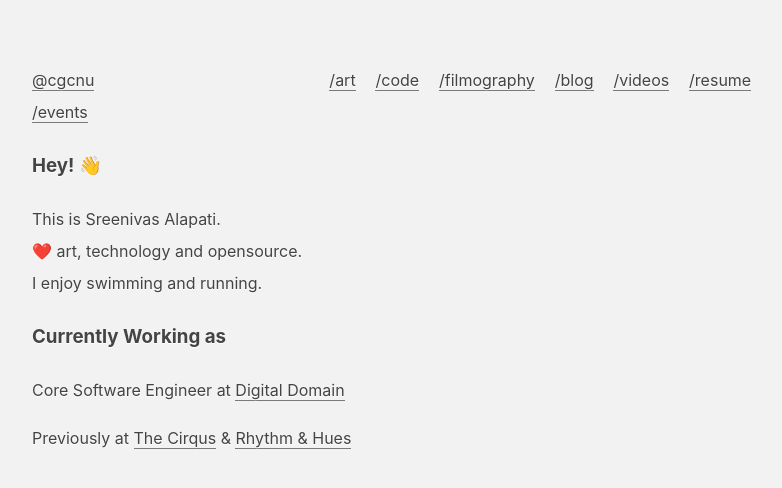
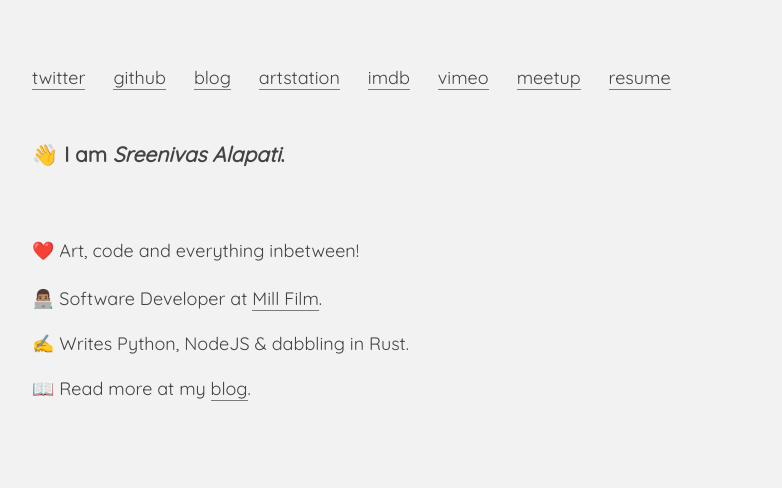
Before and after one commit to cg-cnu/cg-cnu.github.io, a plain HTML site: page index.html in a window 1280 px wide. Shown: the whole page, without its empty margins (224-1006 px from the left). Drawn offline with Linux system fonts and the light colour scheme.

Commit message:
refactor

```diff
--- /dev/null
+++ b/assets/main.css
@@ -0,0 +1,47 @@
+@import url("https://fonts.googleapis.com/css?family=Quicksand&display=swap");
+
+body {
+  margin: 5% auto;
+  background: #f2f2f2;
+  color: #444444;
+  font-family: Quicksand, sans-serif;
+  font-size: 18px;
+  line-height: 1.5;
+  max-width: 60%;
+  padding: 0 10px;
+}
+
+h1,
+h2,
+h3 {
+  line-height: 1.5;
+}
+
+a {
+  text-decoration: none;
+}
+
+.link {
+  border-bottom: 1px solid #7a7a7a;
+  color: #444444;
+  text-decoration: none;
+}
+
+.link:hover {
+  border-bottom: 0;
+}
+
+header a {
+  margin-right: 3%;
+}
+
+summary,
+.date {
+  color: #7a7a7a;
+  outline: none;
+}
+
+blockquote {
+  font-size: 160%;
+  border-left: 4px solid #7a7a7a;
+}
--- a/index.html
+++ b/index.html
@@ -1,40 +1,33 @@
 <!DOCTYPE html>
 <html>
   <head>
-    <meta charset="utf-8" />
-    <meta http-equiv="X-UA-Compatible" content="IE=edge" />
-    <title>Sreenivas Alapati</title>
-    <meta name="viewport" content="width=device-width, initial-scale=1" />
-    <link rel="stylesheet" type="text/css" media="screen" href="main.css" />
-    <script src="main.js"></script>
+    <title>Sreenivas</title>
+    <link rel="stylesheet" type="text/css" href="assets/main.css" />
   </head>
 
   <body>
     <header>
-      <a class="main" href="https://twitter.com/cgcnu">@cgcnu</a>
-      <a href="http://artstation.com/sreenivas">/art</a>
-      <a href="https://github.com/cg-cnu">/code</a>
-      <a href="https://www.imdb.com/name/nm5590765/">/filmography</a>
-      <a href="http://medium.com/@sreenivas">/blog</a>
-      <a href="https://vimeo.com/sreenivas">/videos</a>
-      <a href="resume.pdf">/resume</a>
-      <a href="https://www.meetup.com/members/182923609">/events</a>
+      <a class="link" href="https://twitter.com/cgcnu">twitter</a>
+      <a class="link" href="https://github.com/cg-cnu">github</a>
+      <a class="link" href="./blog/index.html">blog</a>
+      <a class="link" href="http://artstation.com/sreenivas">artstation</a>
+      <a class="link" href="https://www.imdb.com/name/nm5590765/">imdb</a>
+      <a class="link" href="https://vimeo.com/sreenivas">vimeo</a>
+      <a class="link" href="https://www.meetup.com/members/182923609">meetup</a>
+      <a class="link" href="resume.pdf">resume</a>
     </header>
-    <h3>Hey! 👋</h3>
+    <br />
+    <h3>👋 I am <i>Sreenivas Alapati</i>.</h3>
+    <br />
+    <p>❤️ Art, code and everything inbetween!</p>
+    <h3></h3>
     <p>
-      This is Sreenivas Alapati.
-      <br />
-      ❤️ art, technology and opensource. <br />
-      I enjoy swimming and running.
-    </p>
-    <h3>Currently Working as</h3>
-    <p>
-      Core Software Engineer at
-      <a href="www.digitaldomain.com/">Digital Domain</a>
+      👨🏽‍💻 Software Developer at
+      <a class="link" href="http://www.themill.com/millfilm/">Mill Film</a>.
     </p>
     <p>
-      Previously at <a href="http://thecirqus.com/">The Cirqus</a> &
-      <a href="https://rhythm.com">Rhythm & Hues</a>
+      ✍️ Writes Python, NodeJS & dabbling in Rust.
     </p>
+    <p>📖 Read more at my <a class="link" href="./blog/index.html">blog</a>.</p>
   </body>
 </html>
--- a/main.css
+++ /dev/null
@@ -1,33 +0,0 @@
-body {
-  margin: 5% auto;
-  background: #f2f2f2;
-  color: #444444;
-  font-family: -apple-system, BlinkMacSystemFont, "Segoe UI", Roboto, Helvetica,
-    Arial, sans-serif;
-  font-size: 16px;
-  line-height: 2;
-  text-shadow: 0 1px 0 #ffffff;
-  max-width: 60%;
-}
-
-code {
-  background: white;
-}
-
-a {
-  border-bottom: 1px solid #7a7a7a;
-  color: #444444;
-  text-decoration: none;
-}
-
-a:hover {
-  border-bottom: 0;
-}
-
-a.main {
-  margin-right: 30%;
-}
-
-header a {
-  margin-right: 2%;
-}
```
Also changed, not shown: blog/07-09-2019-hello-world.html (added, +48 -0 lines), blog/index.html (added, +17 -0 lines), 3 other files.
